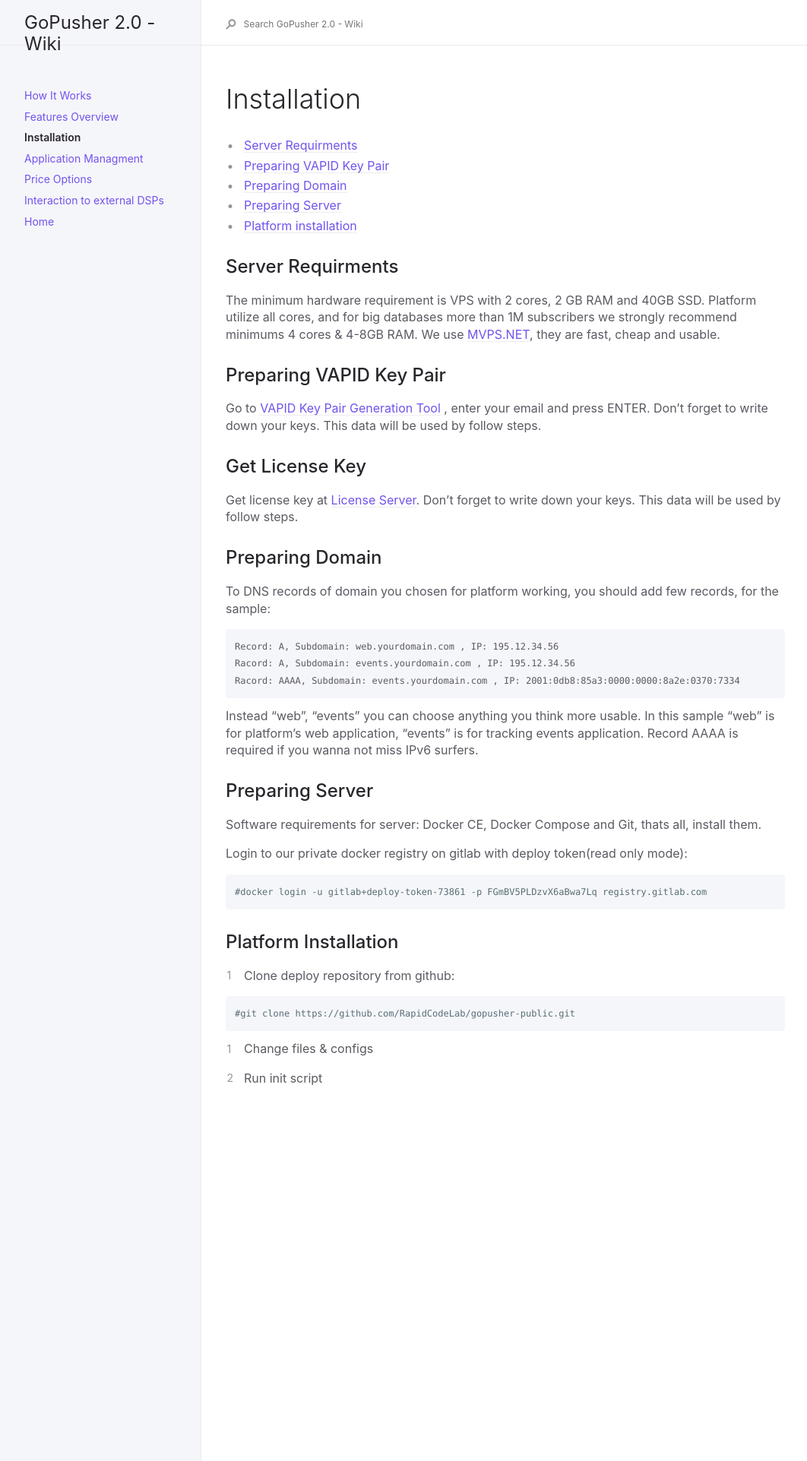
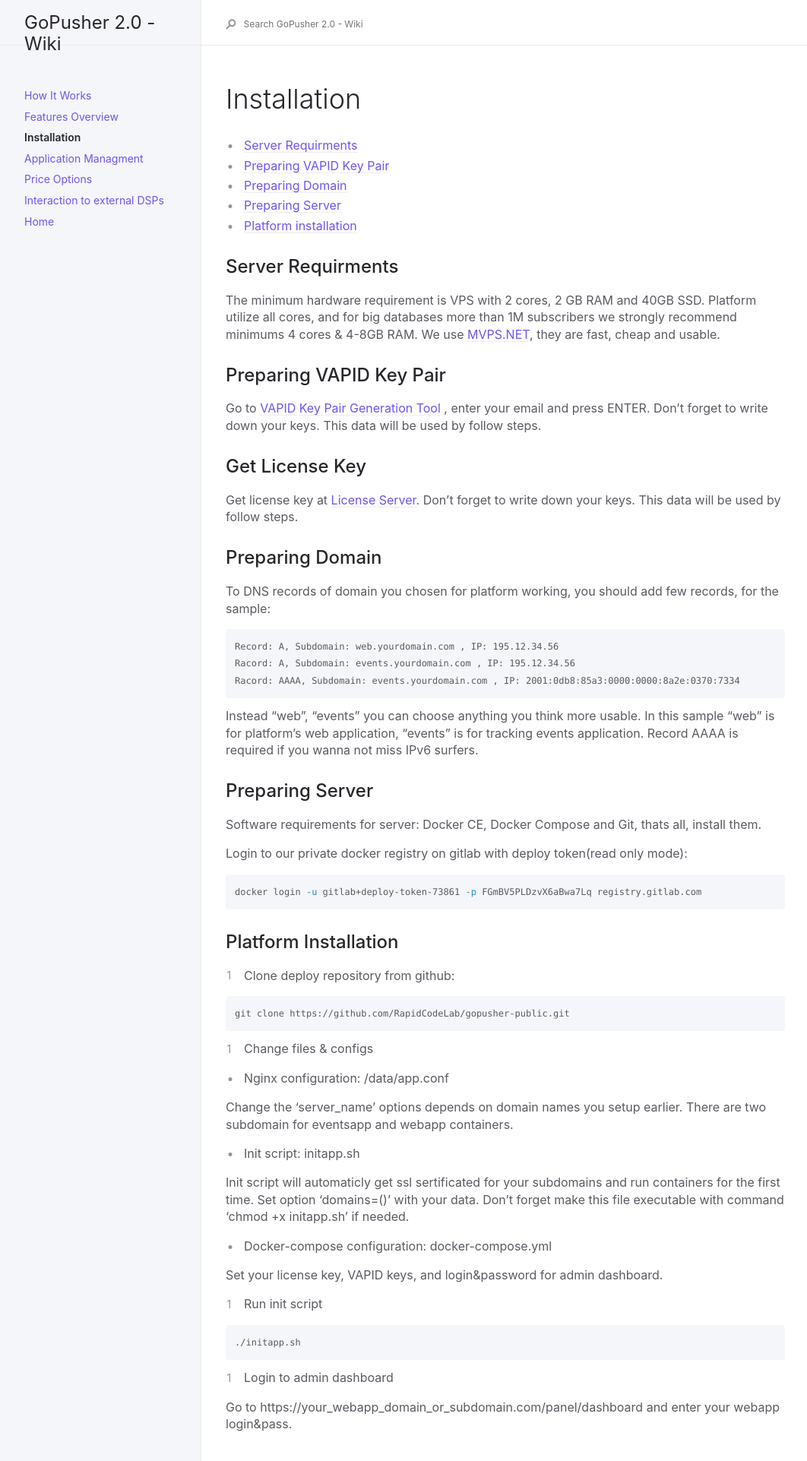
Before and after one commit to RapidCodeLab/gopusher-wiki, a Jekyll site: the page built from docs/02-install.md, in a window 1280 px wide. Shown: the top 1923 px of the page at 76% size, without its empty margins (91-1153 px from the left). Built offline with Jekyll 4.4.1, drawn with Linux system fonts in a browser that asks for light colours; our own code applies the rules of GitHub Pages for plain Markdown files.

Commit message:
working on docs

````diff
--- a/docs/02-install.md
+++ b/docs/02-install.md
@@ -38,7 +38,7 @@ Software requirements for server: Docker CE, Docker Compose and Git, thats all,
 Login to our private docker registry on gitlab with deploy token(read only mode):
 
 ```bash
-#docker login -u gitlab+deploy-token-73861 -p FGmBV5PLDzvX6aBwa7Lq registry.gitlab.com
+docker login -u gitlab+deploy-token-73861 -p FGmBV5PLDzvX6aBwa7Lq registry.gitlab.com
 ```
 
 
@@ -48,10 +48,30 @@ Login to our private docker registry on gitlab with deploy token(read only mode)
 1. Clone deploy repository from github:
 
 ```bash
-#git clone https://github.com/RapidCodeLab/gopusher-public.git
+git clone https://github.com/RapidCodeLab/gopusher-public.git
 ```
 
 2. Change files & configs
 
+- Nginx configuration: /data/app.conf
+
+Change the 'server_name' options depends on domain names you setup earlier. There are two subdomain for eventsapp and webapp containers.
+
+- Init script: initapp.sh
+
+Init script will automaticly get ssl sertificated for your subdomains and run containers for the first time. Set option 'domains=()' with your data. Don't forget make this file executable with command 'chmod +x initapp.sh' if needed.
+
+
+- Docker-compose configuration: docker-compose.yml
+
+Set your license key, VAPID keys, and login&password for admin dashboard.
 
 3. Run init script
+
+```bash
+./initapp.sh
+```
+
+4. Login to admin dashboard
+
+Go to https://your_webapp_domain_or_subdomain.com/panel/dashboard and enter your webapp login&pass.
````
